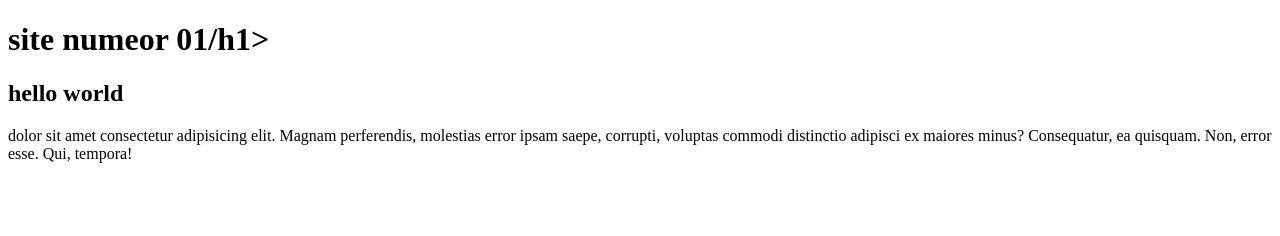
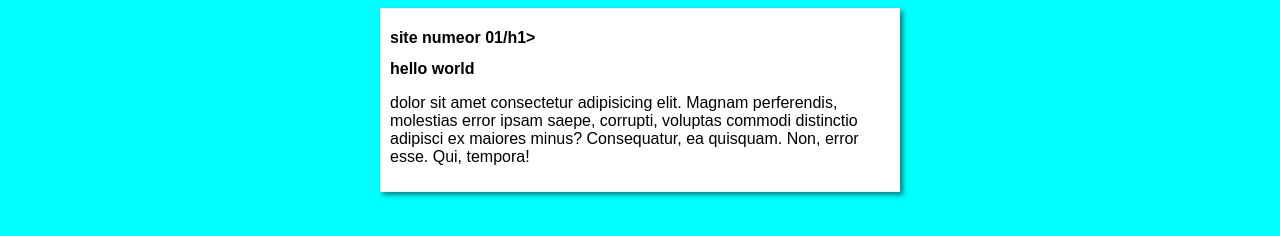
Before and after one commit to Pollyanaj/projeto-site, a plain HTML site: page index.html in a window 1280 px wide. Drawn offline with Linux system fonts and the light colour scheme.

Commit message:
iniciei o design

```diff
--- /dev/null
+++ b/estilos/style.css
@@ -0,0 +1,16 @@
+*{
+    font-family: Arial, Helvetica, sans-serif;
+    font-size: 16px;
+}
+
+body {
+    background-color: aqua;
+}
+
+main{
+    background-color: white ;
+    width: 500px;
+    margin: auto;
+    padding: 10px;
+    box-shadow:3px 3px 5px rgba(0, 0, 0, 0.473);
+}
--- a/index.html
+++ b/index.html
@@ -3,7 +3,8 @@
 <head>
     <meta charset="UTF-8">
     <meta name="viewport" content="width=device-width, initial-scale=1.0">
-    <title></title>
+    <title>página teste</title>
+    <link rel="stylesheet" href="estilos/style.css">
 </head>
 <body>
     <main>
```
